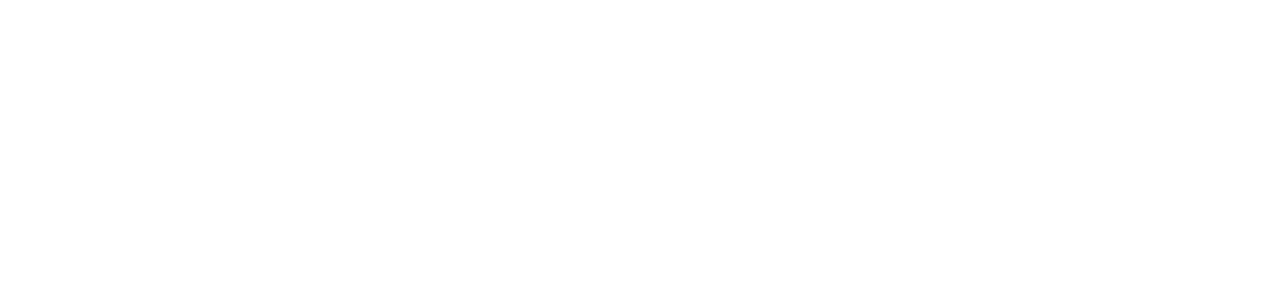
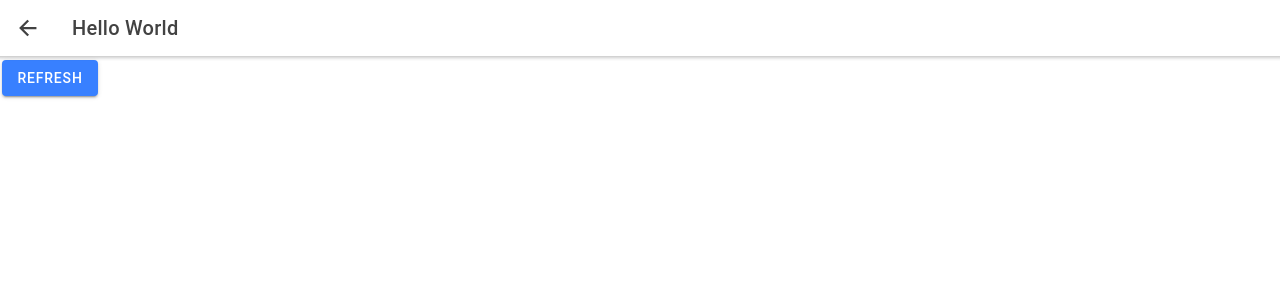
Before and after one commit to Stammtisch-Project/Stammtisch, a React (Create React App) app in the folder Stammtisch-app/: page /hello-world in a window 1280 px wide. Shown: the top 300 px of the page. Built offline with nearby package versions, Linux system fonts and the light colour scheme.

Commit message:
Added pages to ionic client

```diff
--- a/Stammtisch-app/src/App.tsx
+++ b/Stammtisch-app/src/App.tsx
@@ -1,27 +1,31 @@
-import React from 'react';
-import { Redirect, Route } from 'react-router-dom';
-import { IonApp, IonRouterOutlet } from '@ionic/react';
-import { IonReactRouter } from '@ionic/react-router';
-import Home from './pages/Home';
+import React from "react";
+import { Redirect, Route } from "react-router-dom";
+import { IonApp, IonRouterOutlet } from "@ionic/react";
+import { IonReactRouter } from "@ionic/react-router";
+
+import Home from "./pages/Home";
+import HelloWorld from "./pages/HelloWorld";
+import Login from "./pages/Login";
+import Registration from "./pages/Registration";
 
 /* Core CSS required for Ionic components to work properly */
-import '@ionic/react/css/core.css';
+import "@ionic/react/css/core.css";
 
 /* Basic CSS for apps built with Ionic */
-import '@ionic/react/css/normalize.css';
-import '@ionic/react/css/structure.css';
-import '@ionic/react/css/typography.css';
+import "@ionic/react/css/normalize.css";
+import "@ionic/react/css/structure.css";
+import "@ionic/react/css/typography.css";
 
 /* Optional CSS utils that can be commented out */
-import '@ionic/react/css/padding.css';
-import '@ionic/react/css/float-elements.css';
-import '@ionic/react/css/text-alignment.css';
-import '@ionic/react/css/text-transformation.css';
-import '@ionic/react/css/flex-utils.css';
-import '@ionic/react/css/display.css';
+import "@ionic/react/css/padding.css";
+import "@ionic/react/css/float-elements.css";
+import "@ionic/react/css/text-alignment.css";
+import "@ionic/react/css/text-transformation.css";
+import "@ionic/react/css/flex-utils.css";
+import "@ionic/react/css/display.css";
 
 /* Theme variables */
-import './theme/variables.css';
+import "./theme/variables.css";
 
 const App: React.FC = () => (
 	<IonApp>
@@ -29,6 +33,17 @@ const App: React.FC = () => (
 			<IonRouterOutlet>
 				<Route path="/home" component={Home} exact={true} />
 				<Route exact path="/" render={() => <Redirect to="/home" />} />
+				<Route
+					path="/hello-world"
+					component={HelloWorld}
+					exact={true}
+				/>
+				<Route path="/login" component={Login} exact={true} />
+				<Route
+					path="/registration"
+					component={Registration}
+					exact={true}
+				/>
 			</IonRouterOutlet>
 		</IonReactRouter>
 	</IonApp>
--- /dev/null
+++ b/Stammtisch-app/src/pages/HelloWorld.tsx
@@ -0,0 +1,32 @@
+import {
+	IonContent,
+	IonHeader,
+	IonPage,
+	IonTitle,
+	IonToolbar,
+	IonButton,
+	IonButtons,
+	IonBackButton,
+} from "@ionic/react";
+import React from "react";
+import "./Home.css";
+
+const Home: React.FC = () => {
+	return (
+		<IonPage>
+			<IonHeader>
+				<IonToolbar>
+					<IonButtons slot="start">
+						<IonBackButton defaultHref="/" />
+					</IonButtons>
+					<IonTitle>Hello World</IonTitle>
+				</IonToolbar>
+			</IonHeader>
+			<IonContent>
+				<IonButton>Refresh</IonButton>
+			</IonContent>
+		</IonPage>
+	);
+};
+
+export default Home;
--- a/Stammtisch-app/src/pages/Home.tsx
+++ b/Stammtisch-app/src/pages/Home.tsx
@@ -1,7 +1,15 @@
-import { IonContent, IonHeader, IonPage, IonTitle, IonToolbar } from '@ionic/react';
-import React from 'react';
-import ExploreContainer from '../components/ExploreContainer';
-import './Home.css';
+import {
+	IonContent,
+	IonHeader,
+	IonPage,
+	IonTitle,
+	IonToolbar,
+	IonButton,
+	IonItem,
+	IonLabel,
+} from "@ionic/react";
+import React from "react";
+import "./Home.css";
 
 const Home: React.FC = () => {
 	return (
@@ -17,7 +25,9 @@ const Home: React.FC = () => {
 						<IonTitle size="large">Blank</IonTitle>
 					</IonToolbar>
 				</IonHeader>
-        <ExploreContainer />
+				<IonButton routerLink="/login">Login</IonButton>
+				<IonButton routerLink="/registration">Register</IonButton>
+				<IonButton routerLink="/hello-world">Hello world</IonButton>
 			</IonContent>
 		</IonPage>
 	);
--- /dev/null
+++ b/Stammtisch-app/src/pages/Login.tsx
@@ -0,0 +1,32 @@
+import {
+	IonContent,
+	IonHeader,
+	IonPage,
+	IonTitle,
+	IonToolbar,
+	IonButton,
+	IonButtons,
+	IonBackButton,
+} from "@ionic/react";
+import React from "react";
+import "./Home.css";
+
+const Home: React.FC = () => {
+	return (
+		<IonPage>
+			<IonHeader>
+				<IonToolbar>
+					<IonButtons slot="start">
+						<IonBackButton defaultHref="/" />
+					</IonButtons>
+					<IonTitle>Login</IonTitle>
+				</IonToolbar>
+			</IonHeader>
+			<IonContent>
+				<IonButton>Login (Does nothing)</IonButton>
+			</IonContent>
+		</IonPage>
+	);
+};
+
+export default Home;
--- /dev/null
+++ b/Stammtisch-app/src/pages/Registration.tsx
@@ -0,0 +1,32 @@
+import {
+	IonContent,
+	IonHeader,
+	IonPage,
+	IonTitle,
+	IonToolbar,
+	IonButton,
+	IonButtons,
+	IonBackButton,
+} from "@ionic/react";
+import React from "react";
+import "./Home.css";
+
+const Home: React.FC = () => {
+	return (
+		<IonPage>
+			<IonHeader>
+				<IonToolbar>
+					<IonButtons slot="start">
+						<IonBackButton defaultHref="/" />
+					</IonButtons>
+					<IonTitle>Registration</IonTitle>
+				</IonToolbar>
+			</IonHeader>
+			<IonContent>
+				<IonButton>Refresh</IonButton>
+			</IonContent>
+		</IonPage>
+	);
+};
+
+export default Home;
```
Lines whose indentation alone changed are shown as unchanged.
